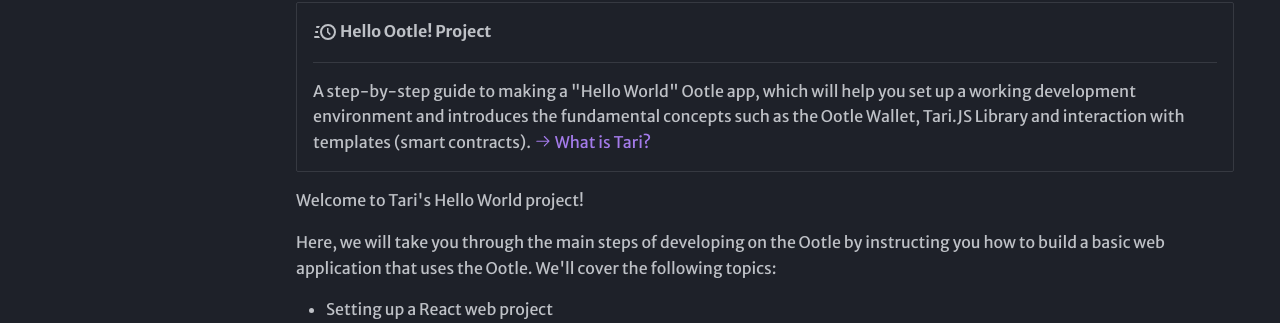
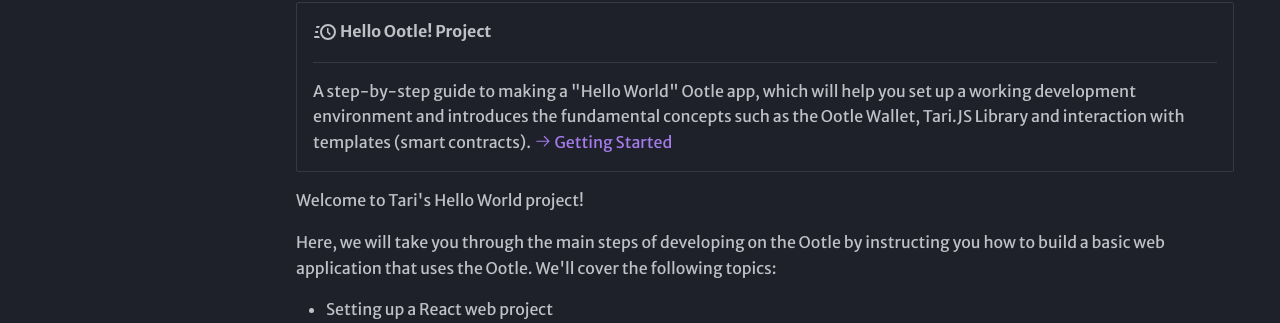
Before and after one commit to tari-project/doc-playground, an MkDocs documentation site: the page built from docs/index.md, in a window 1280 px wide and 1238 px high. Shown: the part 552-875 px from the top of the window. Built offline with MkDocs 1.6.1 and Material for MkDocs 9.7.7, drawn with Linux system fonts in a browser that asks for light colours; some web fonts are replaced.

Commit message:
fix: another test

```diff
--- a/docs/index.md
+++ b/docs/index.md
@@ -19,7 +19,7 @@ To get started, head to the "Hello World" page
     ---
 
     A step-by-step guide to making a "Hello World" Ootle app, which will help you set up a working development environment and introduces the fundamental concepts such as the Ootle Wallet, Tari.JS Library and interaction with templates (smart contracts).
-     [:octicons-arrow-right-24: What is Tari?](#)
+     [:octicons-arrow-right-24: Getting Started](hackathon.md)
 </div>
 
 
```
